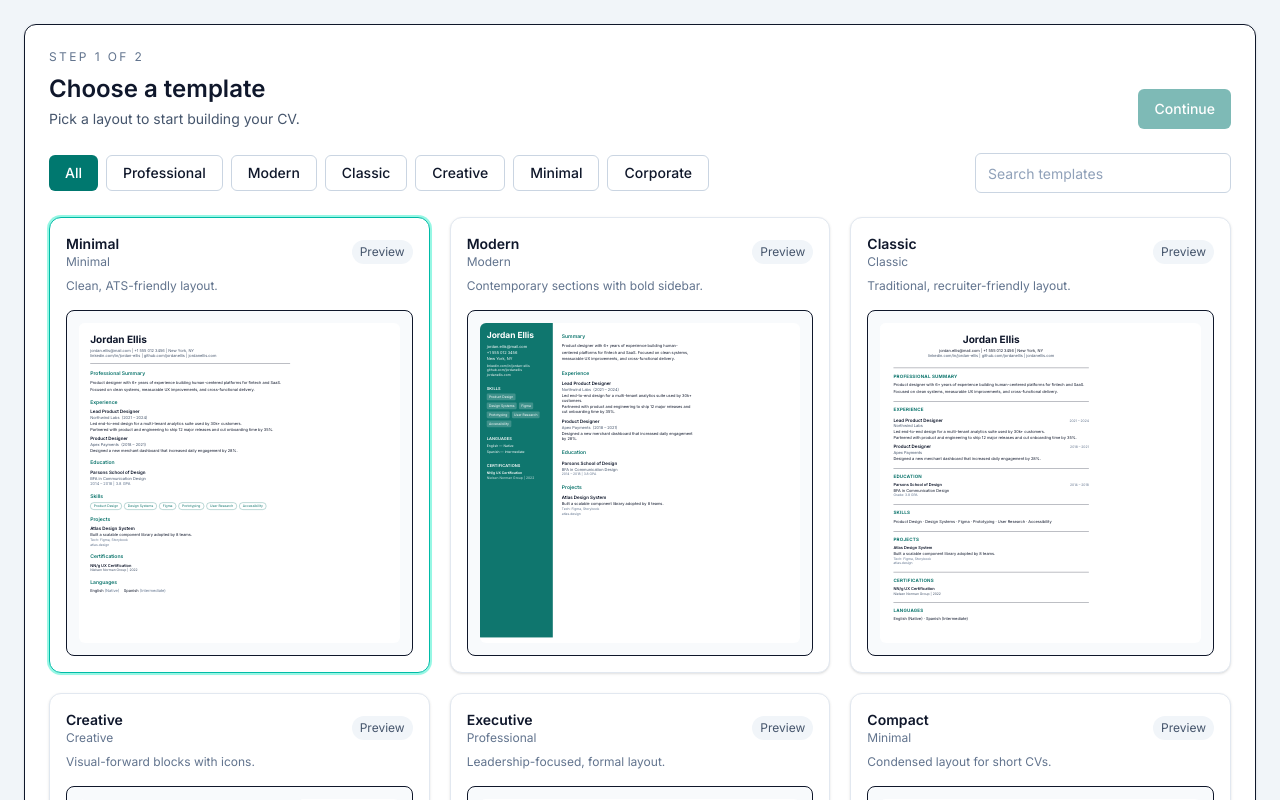
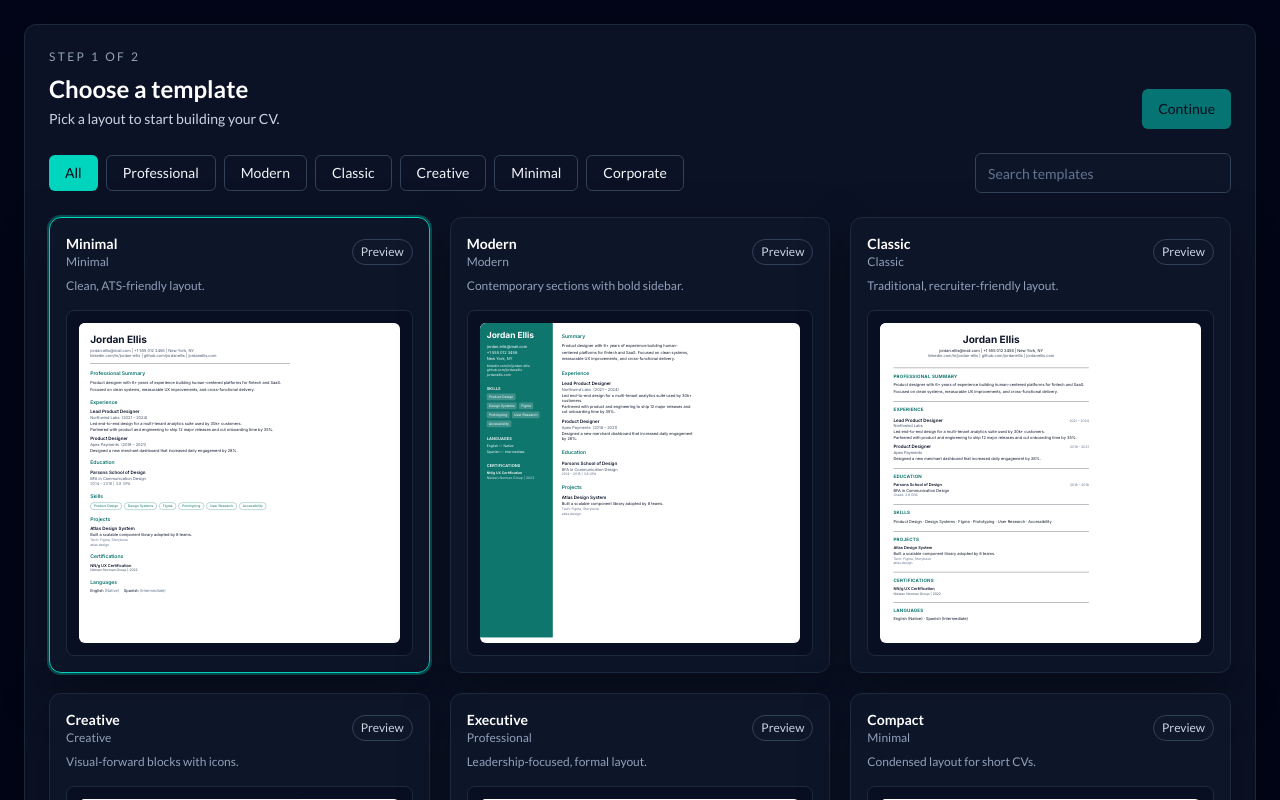
Before and after one commit to Rimon101/ai-cv-builder, a Next.js app: page /builder in a window 1280 px wide. Shown: the top 800 px of the page. Built offline with nearby package versions, Linux system fonts and the light colour scheme.

Commit message:
style: update UI components for improved dark theme support and accessibility

```diff
--- a/app/builder/page.tsx
+++ b/app/builder/page.tsx
@@ -252,15 +252,15 @@ export default function BuilderPage() {
   };
 
   return (
-    <main className="min-h-screen bg-slate-100 p-4 lg:p-6">
+    <main className="min-h-screen bg-slate-950 p-4 lg:p-6">
       <div className="mx-auto max-w-[1600px] space-y-4">
         {builderStep === "template" ? (
-          <section className="rounded-xl border bg-white p-6 shadow-sm">
+          <section className="rounded-xl border border-slate-800 bg-slate-900/70 p-6 shadow-[0_18px_50px_rgba(0,0,0,0.35)]">
             <div className="flex flex-col gap-3 sm:flex-row sm:items-center sm:justify-between">
               <div>
-                <p className="text-xs uppercase tracking-[0.2em] text-slate-500">Step 1 of 2</p>
-                <h1 className="mt-2 text-2xl font-semibold text-slate-900">Choose a template</h1>
-                <p className="mt-1 text-sm text-slate-600">Pick a layout to start building your CV.</p>
+                <p className="text-xs uppercase tracking-[0.2em] text-slate-400">Step 1 of 2</p>
+                <h1 className="mt-2 text-2xl font-semibold text-white">Choose a template</h1>
+                <p className="mt-1 text-sm text-slate-300">Pick a layout to start building your CV.</p>
               </div>
               <Button onClick={() => setBuilderStep("edit")} className="sm:self-end" disabled={!hasSelectedTemplate}>
                 Continue
@@ -279,12 +279,17 @@ export default function BuilderPage() {
             </div>
           </section>
         ) : (
-        <div className="rounded-xl border bg-white p-4 shadow-sm">
+        <div className="rounded-xl border border-slate-800 bg-slate-900/70 p-4 shadow-[0_18px_50px_rgba(0,0,0,0.35)]">
           <div className="flex flex-wrap items-center justify-between gap-3">
             <TemplateSelector value={cvData.selectedTemplate} onChange={(template) => setCVData((prev) => ({ ...prev, selectedTemplate: template }))} />
             <div className="flex flex-wrap items-center gap-2">
               {colorPresets.map((color) => (
-                <button key={color} className="h-7 w-7 rounded-full border" style={{ backgroundColor: color }} onClick={() => setCVData((prev) => ({ ...prev, accentColor: color }))} />
+                <button
+                  key={color}
+                  className="h-7 w-7 rounded-full border border-slate-700"
+                  style={{ backgroundColor: color }}
+                  onClick={() => setCVData((prev) => ({ ...prev, accentColor: color }))}
+                />
               ))}
               <Input
                 value={cvData.accentColor}
@@ -327,8 +332,8 @@ export default function BuilderPage() {
             </div>
           </div>
           {ats && (
-            <div className="mt-3 rounded-lg bg-slate-100 p-3 text-sm">
-              <p className="font-semibold">ATS Score: {ats.score}/100</p>
+            <div className="mt-3 rounded-lg border border-slate-800 bg-slate-900/50 p-3 text-sm text-slate-200">
+              <p className="font-semibold text-white">ATS Score: {ats.score}/100</p>
               <ul className="ml-4 mt-1 list-disc">
                 {ats.feedback.map((item) => (
                   <li key={item}>{item}</li>
@@ -362,7 +367,7 @@ export default function BuilderPage() {
                 loadingSkills={loadingSkills}
               />
             ) : (
-              <div data-export-root className="overflow-auto rounded-xl border bg-white p-1 sm:p-2">
+              <div data-export-root className="overflow-auto rounded-xl border border-slate-800 bg-slate-900/70 p-1 sm:p-2">
                 <div className="flex justify-center">
                   <div className="cv-preview-shell [--preview-scale:0.4] sm:[--preview-scale:0.55]">
                     <div className="cv-preview-scale">
@@ -390,7 +395,7 @@ export default function BuilderPage() {
                 loadingSkills={loadingSkills}
               />
             </div>
-            <div data-export-root className="max-h-[88vh] overflow-auto rounded-xl border bg-white p-2 sm:p-3 lg:sticky lg:top-4">
+            <div data-export-root className="max-h-[88vh] overflow-auto rounded-xl border border-slate-800 bg-slate-900/70 p-2 sm:p-3 lg:sticky lg:top-4">
               <div className="flex justify-center">
                 <div className="cv-preview-shell [--preview-scale:0.7] lg:[--preview-scale:0.85] xl:[--preview-scale:1]">
                   <div className="cv-preview-scale">
@@ -403,7 +408,7 @@ export default function BuilderPage() {
         )}
       </div>
 
-      {savedToast && <p className="fixed bottom-4 right-4 rounded-md bg-slate-900 px-3 py-2 text-sm text-white">Saved</p>}
+      {savedToast && <p className="fixed bottom-4 right-4 rounded-md border border-slate-800 bg-slate-900/90 px-3 py-2 text-sm text-slate-100">Saved</p>}
     </main>
   );
 }
--- a/app/globals.css
+++ b/app/globals.css
@@ -1,20 +1,24 @@
 @import "tailwindcss";
 
 :root {
-  --background: #f1f5f9;
-  --foreground: #0f172a;
+  --background: #0b0f14;
+  --foreground: #e2e8f0;
+  --surface: #0f172a;
+  --surface-elevated: #111827;
+  --border: #1f2937;
+  --accent: #2dd4bf;
 }
 
 @theme inline {
   --color-background: var(--background);
   --color-foreground: var(--foreground);
-  --font-sans: var(--font-inter);
+  --font-sans: var(--font-lato);
 }
 
 body {
   background: var(--background);
   color: var(--foreground);
-  font-family: var(--font-inter), sans-serif;
+  font-family: var(--font-lato), sans-serif;
 }
 
 .cv-preview-shell {
--- a/components/builder/TemplateGallery.tsx
+++ b/components/builder/TemplateGallery.tsx
@@ -59,19 +59,19 @@ export function TemplateGallery({ selectedTemplate, onSelect, previewData }: Tem
             type="button"
             onClick={() => onSelect(template.id)}
             className={cn(
-              "group rounded-xl border bg-white p-4 text-left shadow-sm transition hover:-translate-y-0.5 hover:shadow-md",
-              selectedTemplate === template.id ? "border-teal-500 ring-2 ring-teal-200" : "border-slate-200",
+              "group rounded-xl border border-slate-800 bg-slate-900/70 p-4 text-left text-slate-100 shadow-[0_18px_50px_rgba(0,0,0,0.35)] transition hover:-translate-y-0.5 hover:border-teal-400/50",
+              selectedTemplate === template.id ? "border-teal-400 ring-2 ring-teal-400/30" : "border-slate-800",
             )}
           >
             <div className="flex items-center justify-between">
               <div>
-                <p className="text-sm font-semibold text-slate-900">{template.label}</p>
-                <p className="text-xs text-slate-500">{template.category}</p>
+                <p className="text-sm font-semibold text-white">{template.label}</p>
+                <p className="text-xs text-slate-400">{template.category}</p>
               </div>
-              <span className="rounded-full bg-slate-100 px-2 py-1 text-xs text-slate-600">Preview</span>
+              <span className="rounded-full border border-slate-700 bg-slate-900 px-2 py-1 text-xs text-slate-300">Preview</span>
             </div>
-            <p className="mt-2 text-xs text-slate-500">{template.description}</p>
-            <div className="mt-4 rounded-lg border bg-slate-50 p-2 sm:p-3">
+            <p className="mt-2 text-xs text-slate-400">{template.description}</p>
+            <div className="mt-4 rounded-lg border border-slate-800 bg-slate-950/40 p-2 sm:p-3">
               <div className="h-72 overflow-hidden rounded-md bg-white sm:h-80">
                 <div className="origin-top-left scale-[0.26] sm:scale-[0.28]">
                   <CVPreview data={{ ...previewData, selectedTemplate: template.id }} />
@@ -83,7 +83,7 @@ export function TemplateGallery({ selectedTemplate, onSelect, previewData }: Tem
       </div>
 
       {filteredTemplates.length === 0 && (
-        <div className="rounded-xl border border-dashed bg-slate-50 p-6 text-sm text-slate-500">
+        <div className="rounded-xl border border-dashed border-slate-800 bg-slate-900/60 p-6 text-sm text-slate-400">
           No templates match your search.
         </div>
       )}
--- a/components/builder/TemplateSelector.tsx
+++ b/components/builder/TemplateSelector.tsx
@@ -19,7 +19,9 @@ export function TemplateSelector({
           onClick={() => onChange(template.id)}
           className={cn(
             "rounded-md border px-3 py-1.5 text-sm transition",
-            value === template.id ? "border-teal-700 bg-teal-50 text-teal-900" : "border-slate-300 bg-white",
+            value === template.id
+              ? "border-teal-400 bg-teal-400/10 text-teal-200"
+              : "border-slate-700 bg-slate-900/60 text-slate-200",
           )}
         >
           {template.label}
--- a/components/ui/button.tsx
+++ b/components/ui/button.tsx
@@ -10,11 +10,11 @@ interface ButtonProps extends React.ButtonHTMLAttributes<HTMLButtonElement> {
 }
 
 const styles: Record<ButtonVariant, string> = {
-  default: "bg-teal-700 text-white hover:bg-teal-800",
-  secondary: "bg-slate-100 text-slate-900 hover:bg-slate-200",
-  outline: "border border-slate-300 bg-white hover:bg-slate-50",
-  ghost: "hover:bg-slate-100",
-  destructive: "bg-red-600 text-white hover:bg-red-700",
+  default: "bg-teal-400 text-slate-950 hover:bg-teal-300",
+  secondary: "bg-slate-800 text-slate-100 hover:bg-slate-700",
+  outline: "border border-slate-700 bg-transparent text-slate-100 hover:bg-slate-800",
+  ghost: "text-slate-200 hover:bg-slate-800",
+  destructive: "bg-rose-500 text-slate-950 hover:bg-rose-400",
 };
 
 export function Button({ className, variant = "default", ...props }: ButtonProps) {
--- a/components/ui/input.tsx
+++ b/components/ui/input.tsx
@@ -5,7 +5,7 @@ export function Input({ className, ...props }: React.InputHTMLAttributes<HTMLInp
   return (
     <input
       className={cn(
-        "h-10 w-full rounded-md border border-slate-300 bg-white px-3 text-sm outline-none ring-teal-600 placeholder:text-slate-400 focus:ring-2",
+        "h-10 w-full rounded-md border border-slate-700 bg-slate-900/70 px-3 text-sm text-slate-100 outline-none ring-teal-400 placeholder:text-slate-500 focus:ring-2",
         className,
       )}
       {...props}
--- a/components/ui/select.tsx
+++ b/components/ui/select.tsx
@@ -13,7 +13,10 @@ interface SelectProps extends Omit<React.SelectHTMLAttributes<HTMLSelectElement>
 export function Select({ className, options, ...props }: SelectProps) {
   return (
     <select
-      className={cn("h-10 w-full rounded-md border border-slate-300 bg-white px-3 text-sm", className)}
+      className={cn(
+        "h-10 w-full rounded-md border border-slate-700 bg-slate-900/70 px-3 text-sm text-slate-100",
+        className,
+      )}
       {...props}
     >
       {options.map((option) => (
--- a/components/ui/textarea.tsx
+++ b/components/ui/textarea.tsx
@@ -5,7 +5,7 @@ export function Textarea({ className, ...props }: React.TextareaHTMLAttributes<H
   return (
     <textarea
       className={cn(
-        "min-h-24 w-full rounded-md border border-slate-300 bg-white px-3 py-2 text-sm outline-none ring-teal-600 placeholder:text-slate-400 focus:ring-2",
+        "min-h-24 w-full rounded-md border border-slate-700 bg-slate-900/70 px-3 py-2 text-sm text-slate-100 outline-none ring-teal-400 placeholder:text-slate-500 focus:ring-2",
         className,
       )}
       {...props}
```
Also changed, not shown: app/page.tsx (+42 -11 lines), components/builder/CVForm.tsx (+29 -25 lines).
